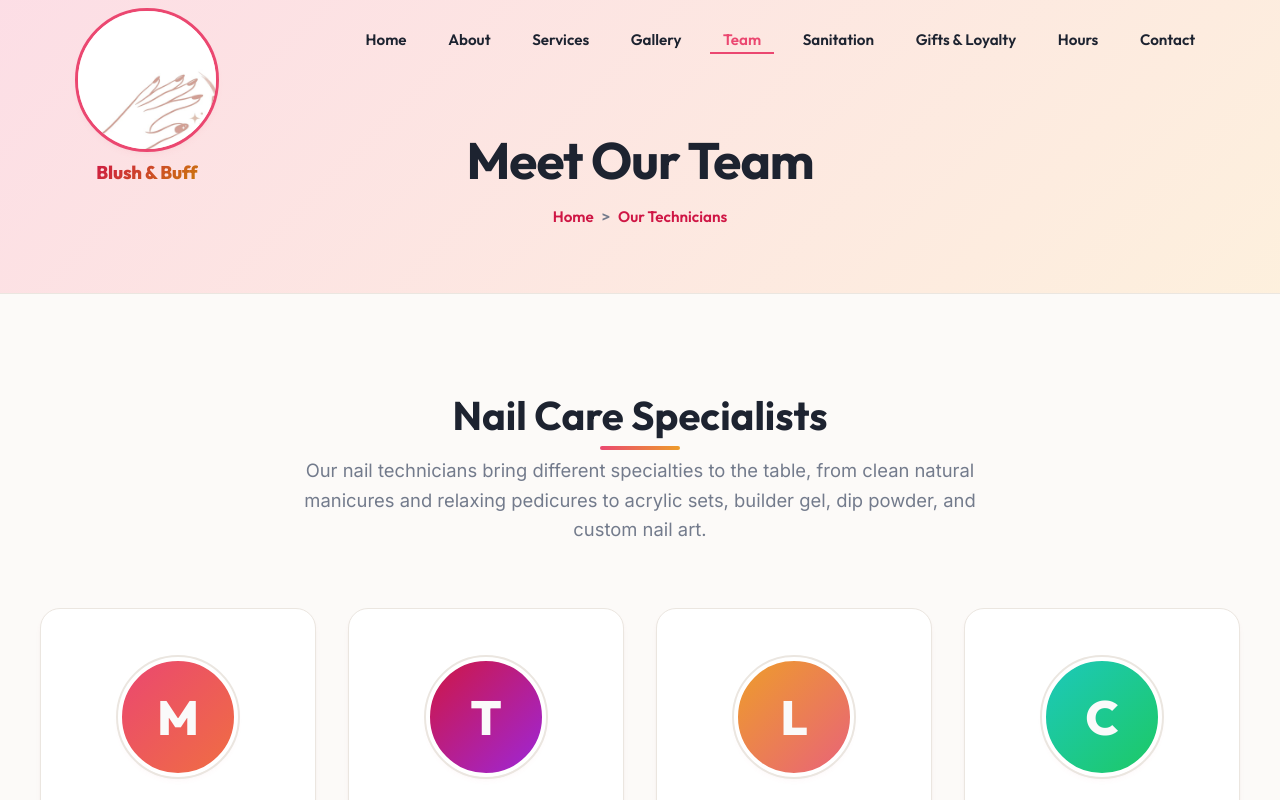
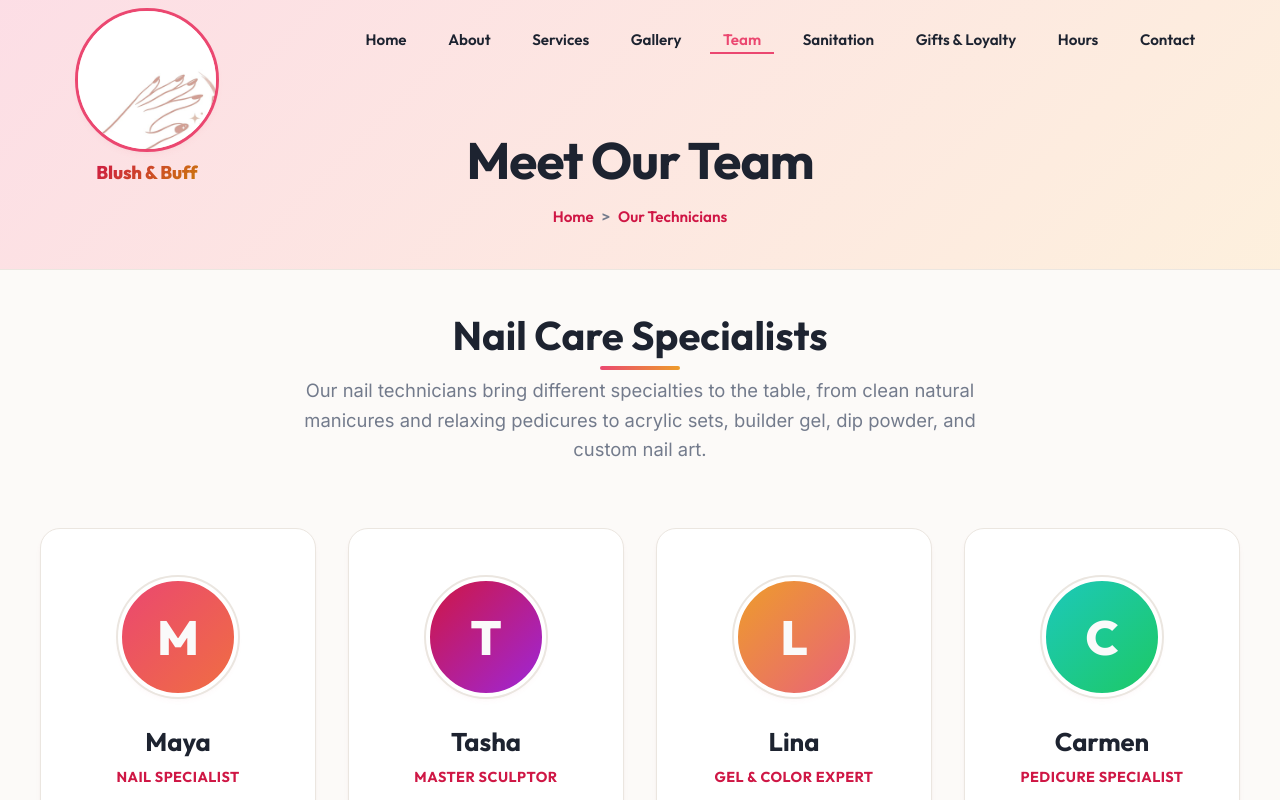
Before and after one commit to FrankZoid/blush-and-buff-nail-studio-2, a website: page team.html in a window 1280 px wide. Shown: the top 800 px of the page. Drawn offline with Linux system fonts and the light colour scheme.

Commit message:
Eliminate excess whitespace: globally decrease subpage section padding & subpage-banner padding, and override services-category-section to padding 0; increment cache-buster to v1.4

```diff
--- a/css/style.css
+++ b/css/style.css
@@ -538,7 +538,7 @@ section {
    Internal Sub-page Hero / Header
    ========================================== */
 .subpage-banner {
-  padding: 8rem 1.5rem 4rem 1.5rem;
+  padding: 8rem 1.5rem 2.5rem 1.5rem;
   background: linear-gradient(135deg, var(--primary-rose-light) 0%, var(--secondary-buff-light) 100%);
   text-align: center;
   border-bottom: 1px solid var(--color-border);
@@ -562,6 +562,18 @@ section {
 
 .subpage-banner .breadcrumb span {
   color: var(--text-muted);
+}
+
+/* Sub-page Content Layouts Spacing */
+.about-page-content,
+.services-menu-page,
+.gallery-content-page,
+.team-content-page,
+.sanitation-page-content,
+.loyalty-page-content,
+.hours-page-content,
+.contact-page-content {
+  padding-top: 2.5rem;
 }
 
 /* ==========================================
@@ -752,6 +764,7 @@ section {
 
 .services-category-section {
   scroll-margin-top: 100px;
+  padding: 0;
 }
 
 .services-category-title {
--- a/team.html
+++ b/team.html
@@ -7,7 +7,7 @@
   <meta name="description" content="Get to know the highly skilled nail artists and technicians at Blush & Buff Nail Studio. Specialized in natural nails, dip powder, acrylic sets, and nail art.">
 
   <!-- CSS Stylesheet -->
-  <link rel="stylesheet" href="css/style.css?v=1.3">
+  <link rel="stylesheet" href="css/style.css?v=1.4">
 </head>
 <body>
 
```
Also changed, not shown: about.html (+1 -1 lines), contact.html (+1 -1 lines), gallery.html (+1 -1 lines), hours.html (+1 -1 lines), index.html (+1 -1 lines), loyalty.html (+1 -1 lines), sanitation.html (+1 -1 lines), services.html (+1 -1 lines).
